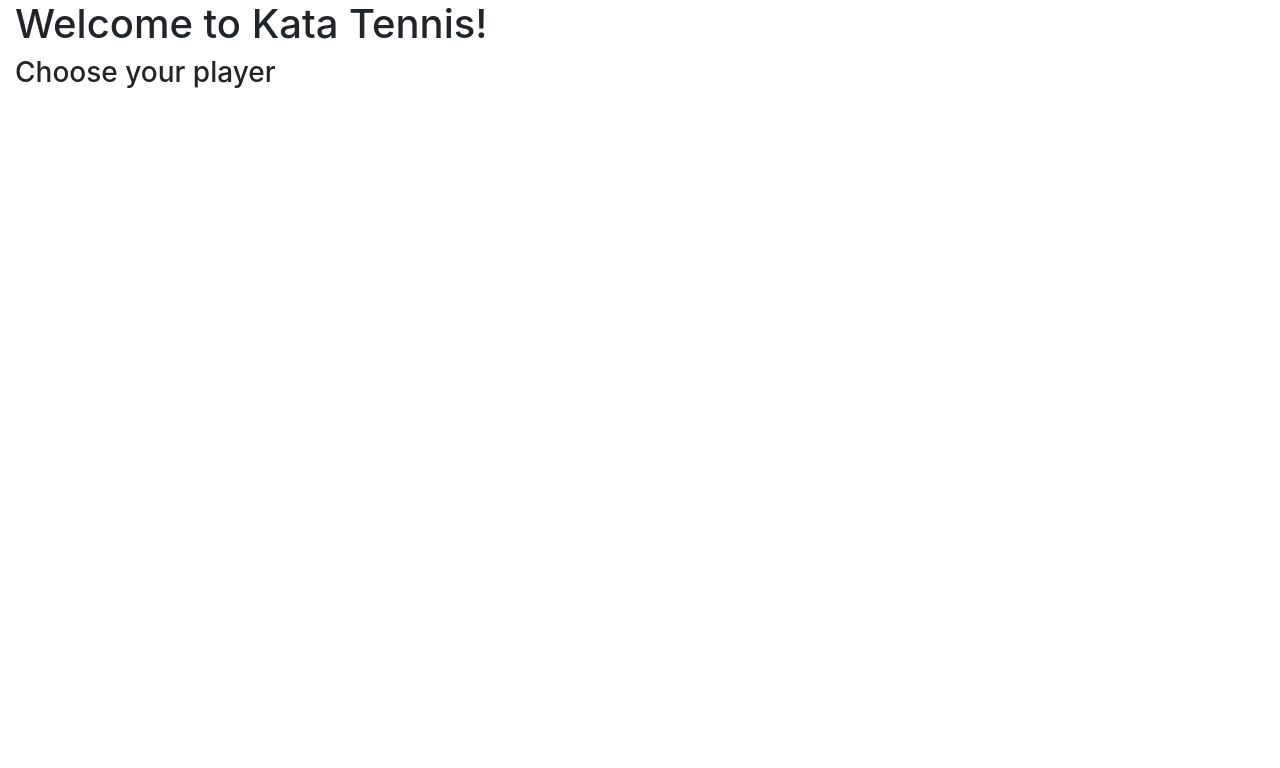
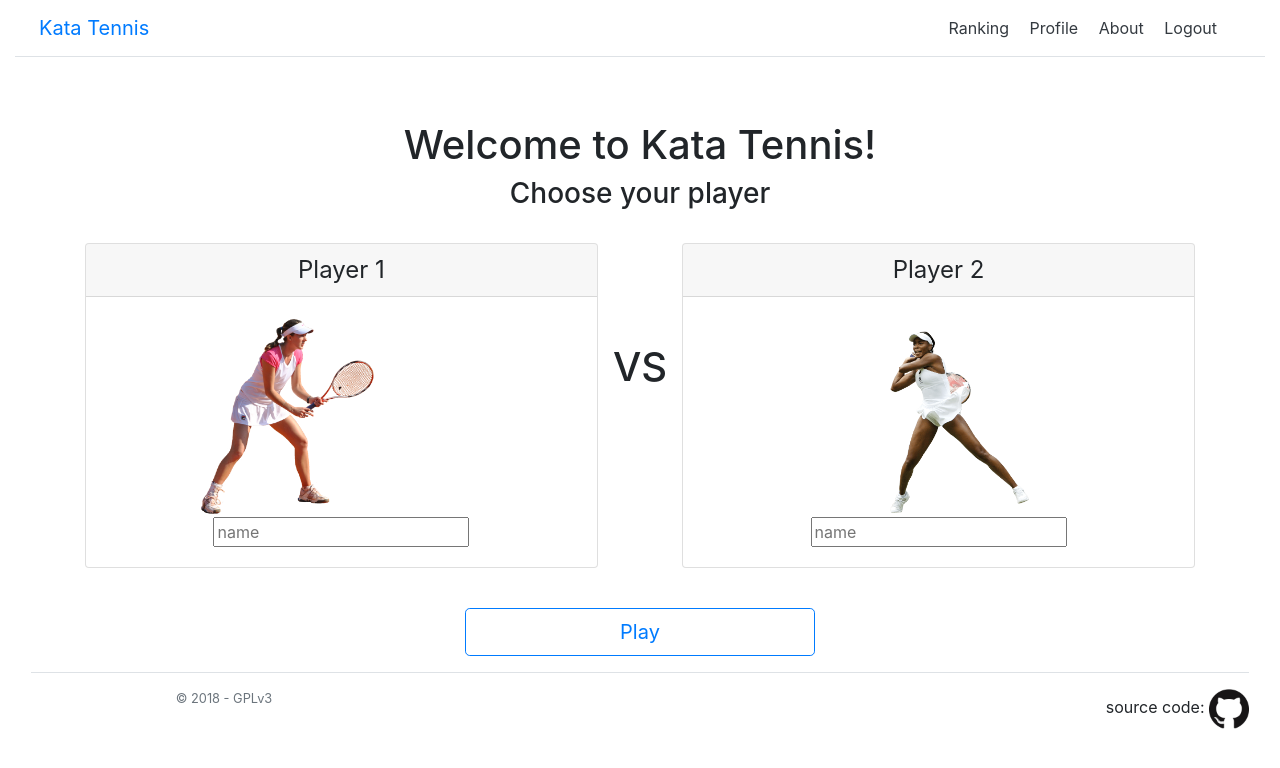
Before and after one commit to loicbaron/KataTennis, a Flask app: page / in a window 1280 px wide. Shown: the top 768 px of the page. Run offline with Flask 2, Linux system fonts and the light colour scheme; some libraries are stand-ins or nearby versions.

Commit message:
Web templates for home page

```diff
--- a/katatennis/templates/base.html
+++ b/katatennis/templates/base.html
@@ -13,10 +13,9 @@
   <body>
     <div class="container-fluid">
         <section class="content">
-            <header>
-            {% block header %}{% endblock %}
-            </header>
+            {% include "header.html" %}
             {% block content %}{% endblock %}
+            {% include "footer.html" %}
         </section>
     </div>
 
--- /dev/null
+++ b/katatennis/templates/footer.html
@@ -0,0 +1,13 @@
+<footer class="pt-4 my-md-3 pt-md-3 border-top">
+    <div class="row justify-content-between">
+      <div class="col-4">
+        <small class="d-block text-muted">© 2018 - GPLv3</small>
+      </div>
+      <div class="col-4" style="text-align: right">
+        source code:
+        <a href="https://github.com/loicbaron/KataTennis" target="_blank">
+            <img src="static/images/GitHub-Mark-120px-plus.png" width="40px">
+        </a>
+      </div>
+    </div>
+</footer>
--- /dev/null
+++ b/katatennis/templates/header.html
@@ -0,0 +1,11 @@
+<header>
+    <div class="d-flex flex-column flex-md-row align-items-center p-3 px-md-4 mb-3 bg-white border-bottom box-shadow">
+    <h5 class="my-0 mr-md-auto font-weight-normal"><a href="/">Kata Tennis</a></h5>
+    <nav class="my-2 my-md-0 mr-md-3">
+        <a class="p-2 text-dark" href="#">Ranking</a>
+        <a class="p-2 text-dark" href="#">Profile</a>
+        <a class="p-2 text-dark" href="#">About</a>
+        <a class="p-2 text-dark" href="#">Logout</a>
+    </nav>
+    </div>
+</header>
--- a/katatennis/templates/index.html
+++ b/katatennis/templates/index.html
@@ -1,9 +1,44 @@
 {% extends 'base.html' %}
 
-{% block header %}
+{% block content %}
+<div class="pricing-header px-3 py-3 pt-md-5 pb-md-4 mx-auto text-center">
 <h1>Welcome to Kata Tennis!</h1>
+<h3>Choose your player</h3>
+<br/>
+<div class="container">
+   <div class="card-deck mb-3 text-center">
+        <div class="card mb-4 box-shadow">
+          <div class="card-header">
+            <h4 class="my-0 font-weight-normal">Player 1</h4>
+          </div>
+          <div class="card-body">
+            <div class="col-12">
+            <img src="static/images/player1.png" height="200px">
+            </div>
+            <div class="col-12">
+            <input type="text" placeholder="name">
+            </div>
+          </div>
+        </div>
+        <div style="margin-top: 100px;"><h1>VS</h1></div>
+        <div class="card mb-4 box-shadow">
+          <div class="card-header">
+            <h4 class="my-0 font-weight-normal">Player 2</h4>
+          </div>
+          <div class="card-body">
+            <div class="col-12">
+            <img src="static/images/player2.png" height="200px">
+            </div>
+            <div class="col-12">
+            <input type="text" placeholder="name">
+          </div>
+        </div>
+      </div>
+  </div>
+  <div class="row justify-content-md-center">
+    <div class="col-4">
+      <button type="button" class="btn btn-lg btn-block btn-outline-primary">Play</button>
+    </div>
+  </div>
+</div>
 {% endblock %}
-
-{% block content %}
-<h3>Choose your player</h3>
-{% endblock %}
```
Also changed, not shown: katatennis/static/images/GitHub-Mark-120px-plus.png (added).
